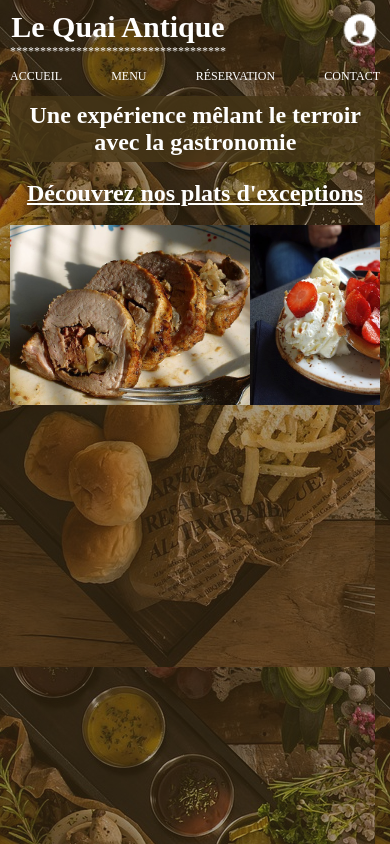
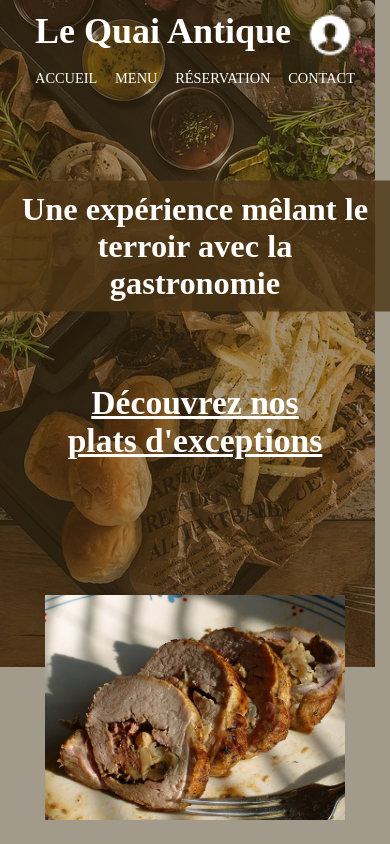
Before and after one commit to ValentinBurillier/Le-Quai-Antique, a Symfony app: template templates/accueil/index.html.twig in a window 390 px wide. Run offline with Twig, Linux system fonts and the light colour scheme; the template is opened without the code that fills it, so the values that code supplies are empty; some libraries are stand-ins or nearby versions.

Commit message:
v1 responsive home page

```diff
--- a/templates/accueil/index.html.twig
+++ b/templates/accueil/index.html.twig
@@ -17,10 +17,7 @@
     <header>
         <nav>
             <div class="nav__div">
-                <div class="div__title1">
                     <h1>Le Quai Antique</h1>
-                    <p>************************************</p>
-                </div>
                 <img src="{{ asset('assets/images/icon_user.png')}}" alt="icone utilisateur connexion et inscription" class="header__iconUser">
             </div>
             <ul>
```
Also changed, not shown: public/assets/css/pages/accueil.css, public/assets/css/scss/base/_reset.sass, public/assets/css/scss/components/_container__recettes.sass, public/assets/css/scss/components/_header__img.sass, public/assets/css/scss/components/_header__title2.sass, public/assets/css/scss/components/_iconUser.sass, public/assets/css/scss/components/_nav.sass, public/assets/css/scss/components/_title1.sass, public/assets/css/scss/components/_title2.sass, public/assets/css/scss/components/_title3.sass.
